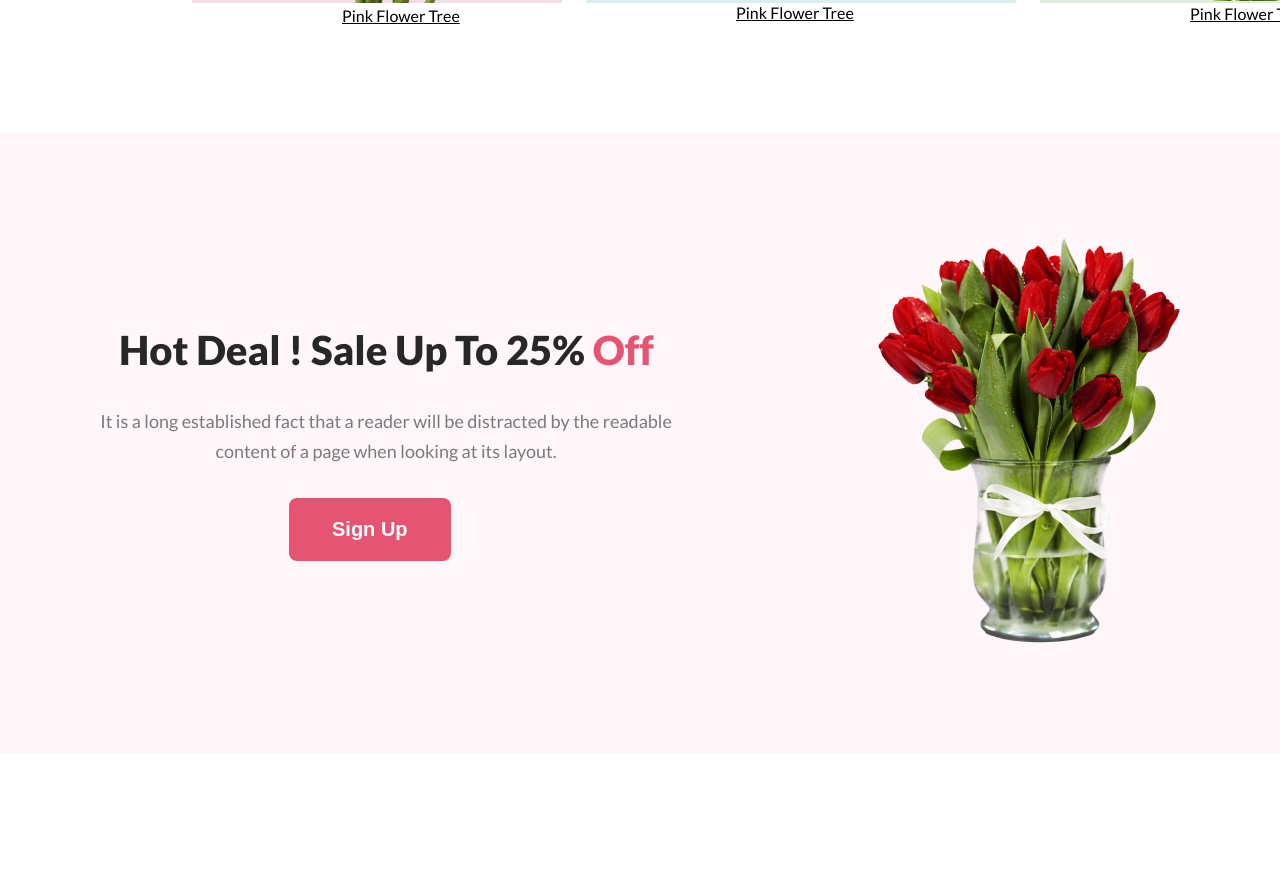
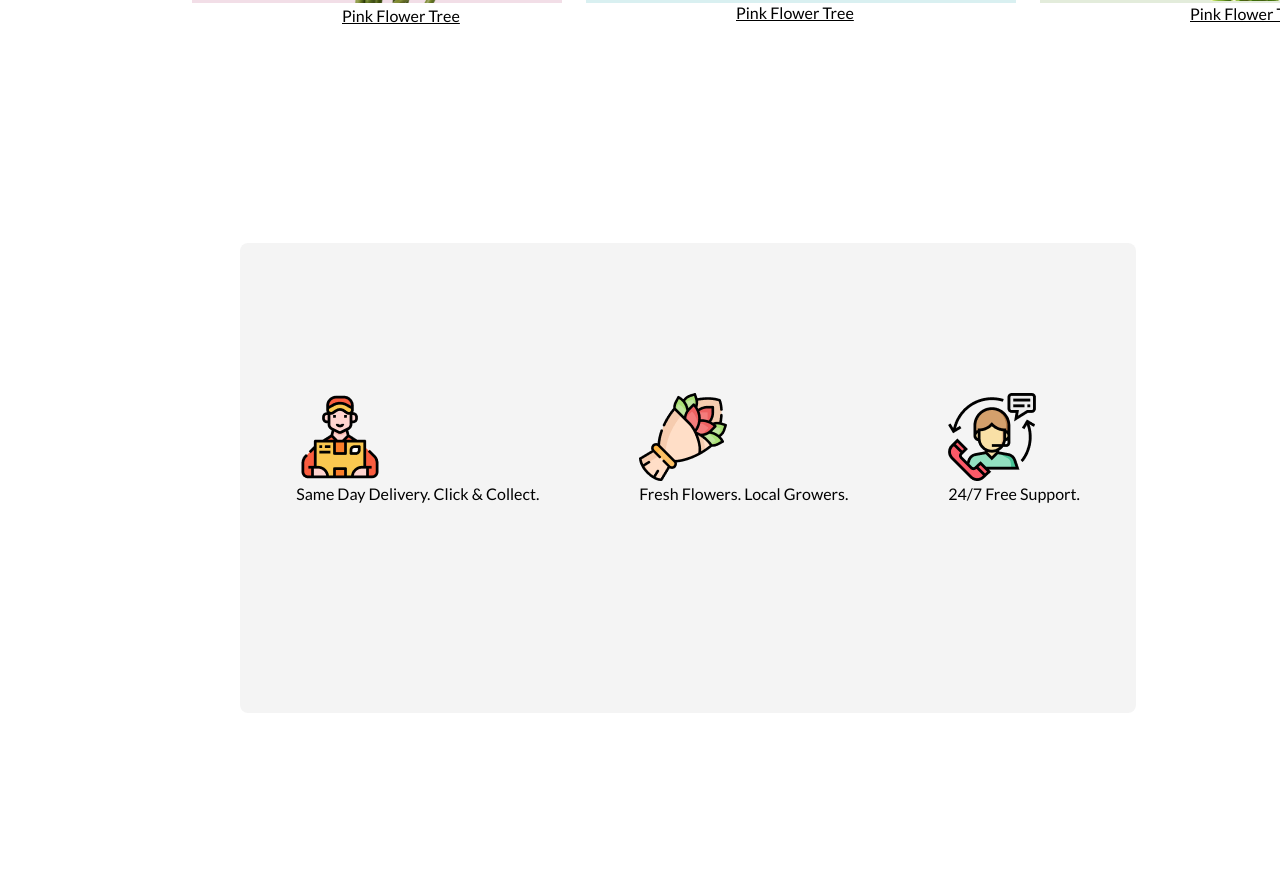
Before and after one commit to maruf14500/assignment-1, a plain HTML site: page index.html in a window 1280 px wide. Shown: the part 1746-2626 px from the top of the page. Drawn offline with Linux system fonts and the light colour scheme.

Commit message:
optional section finished

```diff
--- a/index.html
+++ b/index.html
@@ -32,7 +32,8 @@
     </header>
 
     <main>
-        <div class="main-one">
+        <!-- main(optioanal) -->
+        <div>
             <h3 class="h3-1 m1h3">Our Featured Flowers</h3>
             <p class="m1mp">It is a long established fact that a reader will be distracted by the readable content of a
                 page when looking at its layout.</p>
@@ -52,7 +53,24 @@
             </div>
         </div>
 
+        <div class="main2">
+            <div class="icon" >
+                <img src="Flower Asset/Group 57.png" alt="">
+                <p>Same Day Delivery. Click & Collect.</p>
+            </div>
+            <div class="icon" >
+                <img src="Flower Asset/Group 58.png" alt="">
+                <p>Fresh Flowers. Local Growers.</p>
+            </div>
+            <div class="icon" >
+                <img src="Flower Asset/Group 59.png" alt="">
+                <p>24/7 Free Support.</p>
+            </div>
+        </div>
 
+
+
+<!-- main (major) -->
         <div class="main3">
             <div class="main3-left">
                 <h3 class="h3-1">Hot Deal ! Sale Up To 25% <span class="off">Off</span></h3>
--- a/styles/style.css
+++ b/styles/style.css
@@ -60,7 +60,7 @@ body {
 
 
 
-/* main section */
+/* main section (optional)*/
 
 .m1h3 {
     color: #272727;
@@ -137,10 +137,27 @@ body {
 }
 
 
-.Pink-Flower-Tree{
+.Pink-Flower-Tree {
     padding-bottom: 300px;
     padding-left: 150px;
 
+}
+
+
+.main2 {
+    width: 70%;
+    height: 320px;
+    border-radius: 8px;
+    background: rgba(39, 39, 39, 0.05);
+    padding-top: 150px;
+    display: flex;
+    justify-content: center;
+    gap: 100px;
+    margin: 240px;
+}
+
+.icon{
+    align-items: center;
 }
 
 
@@ -168,9 +185,7 @@ body {
 
 
 
-
-
-
+/* main part */
 
 .main3 {
     margin-top: 130px;
```
